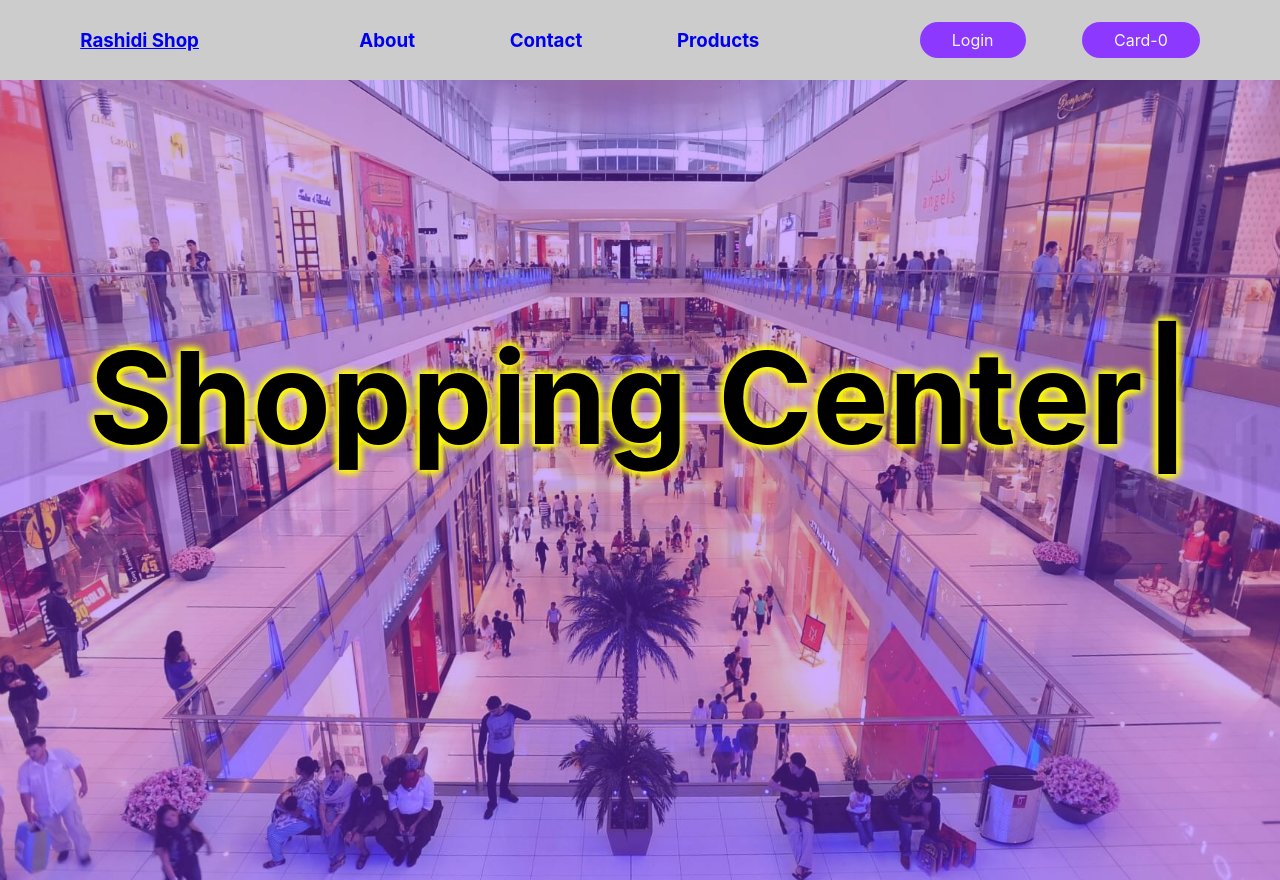
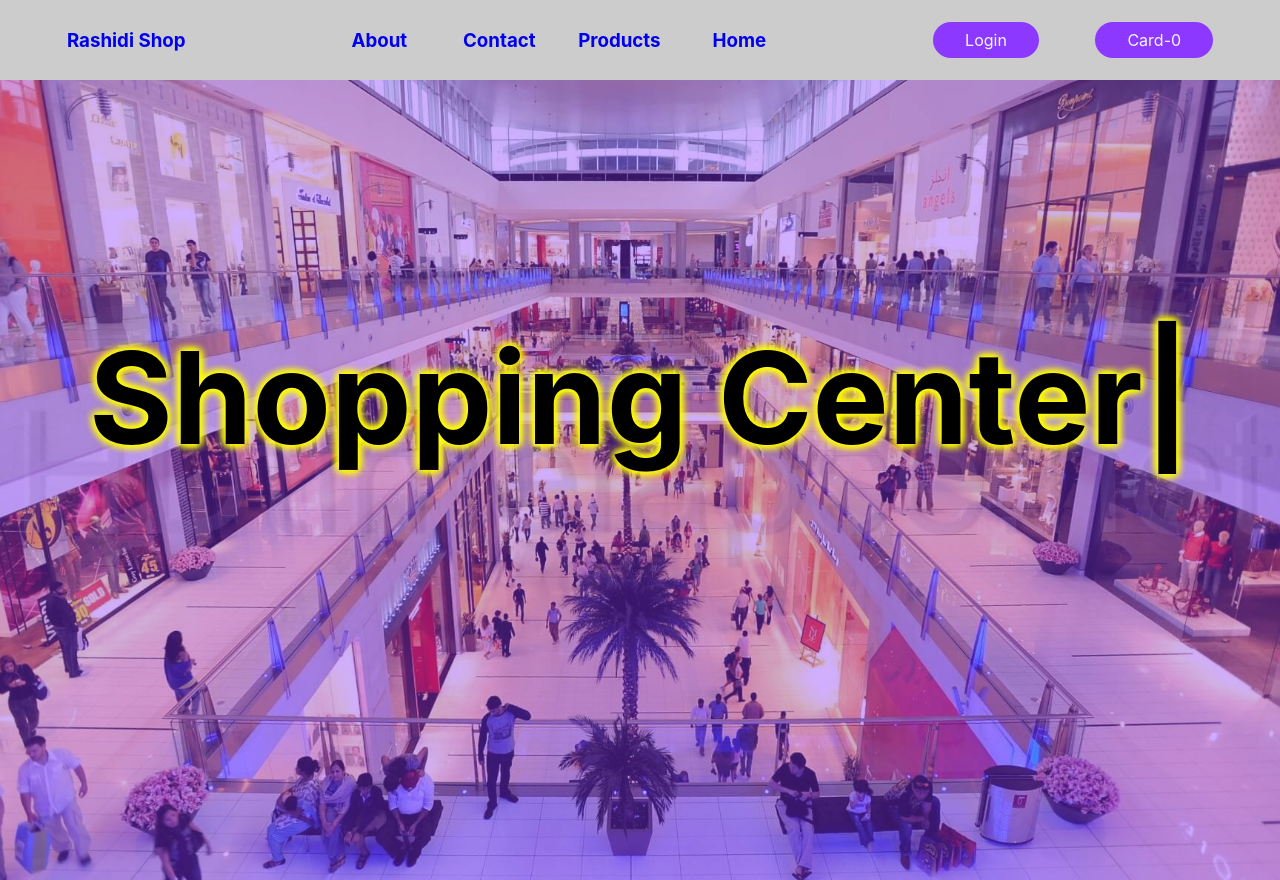
Before and after one commit to betteriq/ecommerce-one, a React (Create React App) app: page / in a window 1280 px wide. Built offline with nearby package versions, Linux system fonts and the light colour scheme.

Commit message:
seventh-step

```diff
--- a/src/components/layouts/Contact.js
+++ b/src/components/layouts/Contact.js
@@ -1,20 +1,5 @@
 import React, { useEffect } from "react";
 const Contact = () => {
-  useEffect(() => {
-    const pop = document.querySelectorAll("button");
-    pop.forEach((btn) =>
-      btn.addEventListener("click", () => {
-        if (btn.classList == "btn") {
-          console.log("trueee");
-          btn.classList.remove("btn");
-        } else {
-          console.log("nooooooot");
-          btn.classList.add("btn");
-        }
-      })
-    );
-  });
-
   return (
     <div>
       <button className="btn">Toggle</button>
--- a/src/components/layouts/Navbar.js
+++ b/src/components/layouts/Navbar.js
@@ -1,24 +1,8 @@
 import React, { useEffect } from "react";
 import { Link } from "react-router-dom";
 import { useSelector } from "react-redux";
-import useToggle from "../useToggle";
 
 const Navbar = () => {
-  const [values, setValue] = useToggle(true);
-  useEffect(() => {
-    const pop = document.querySelectorAll("h3");
-    pop.forEach((btn) =>
-      btn.addEventListener("click", () => {
-        if (btn.classList == "liner") {
-          console.log("trueee");
-          btn.classList.remove("liner");
-        } else {
-          console.log("nooooooot");
-          btn.classList.add("liner");
-        }
-      })
-    );
-  });
   const numbers = useSelector((state) => state.number);
   return (
     <nav>
@@ -26,14 +10,17 @@ const Navbar = () => {
         <Link to="/">Rashidi Shop</Link>
       </h3>
       <div className="nav-one">
-        <h3>
+        <h3 className="liner">
           <Link to="about">About</Link>
         </h3>
-        <h3>
+        <h3 className="liner">
           <Link to="contact">Contact</Link>
         </h3>
-        <h3>
+        <h3 className="liner">
           <Link to="Products">Products</Link>
+        </h3>
+        <h3 className="liner">
+          <Link to="about">Home</Link>
         </h3>
       </div>
       <div className="nav-two">
--- a/src/index.css
+++ b/src/index.css
@@ -26,12 +26,15 @@ nav {
   background-color: #ccc;
   height: 10vh;
 }
+nav > :nth-child(1) > :nth-child(1) {
+  text-decoration: none;
+}
 .nav-one {
   display: flex;
   flex-direction: row;
   justify-content: space-between;
   align-items: center;
-  width: 50vmin;
+  width: 60vmin;
 }
 .nav-one a {
   text-decoration: none;
@@ -99,7 +102,7 @@ main h1 {
   flex-direction: column;
   justify-content: center;
   align-items: center;
-  border: 1px solid red;
+  /* border: 1px solid red; */
 }
 .products-li img {
   width: 14rem;
@@ -139,23 +142,39 @@ main h1 {
   display: flex;
   justify-content: center;
 }
-.about p{
-  font-family: -apple-system, BlinkMacSystemFont, 'Segoe UI', Roboto, Oxygen, Ubuntu, Cantarell, 'Open Sans', 'Helvetica Neue', sans-serif;
+.about p {
+  font-family: -apple-system, BlinkMacSystemFont, "Segoe UI", Roboto, Oxygen,
+    Ubuntu, Cantarell, "Open Sans", "Helvetica Neue", sans-serif;
   margin-top: 4rem;
   line-height: 2rem;
 }
-.about p:nth-child(3){
+.about p:nth-child(3) {
   margin-top: 0;
 }
-.liner{
-  border-bottom: 10px solid red ;
+.liner {
+  display: flex;
+  justify-content: center;
+  align-items: center;
+  position: relative;
+  background-color: #ccc;
+  width: 10rem;
+  transition: all 1s;
 }
-.true{
-  background-color: green;
+.liner:hover {
+  transition: all 1s;
 }
-.false{
-  background-color: red;
+
+.liner:hover:after {
+  position: absolute;
+  content: "";
+  top: 5.7vh;
+  left: 0;
+  background-color: #8c38ff;
+  height: 0.5rem;
+  border-radius: 20px;
+  width: 100%;
+  transition: all 1s;
 }
-.btn:active{
+.btn:focus {
   background-color: #eb6868;
 }
```
